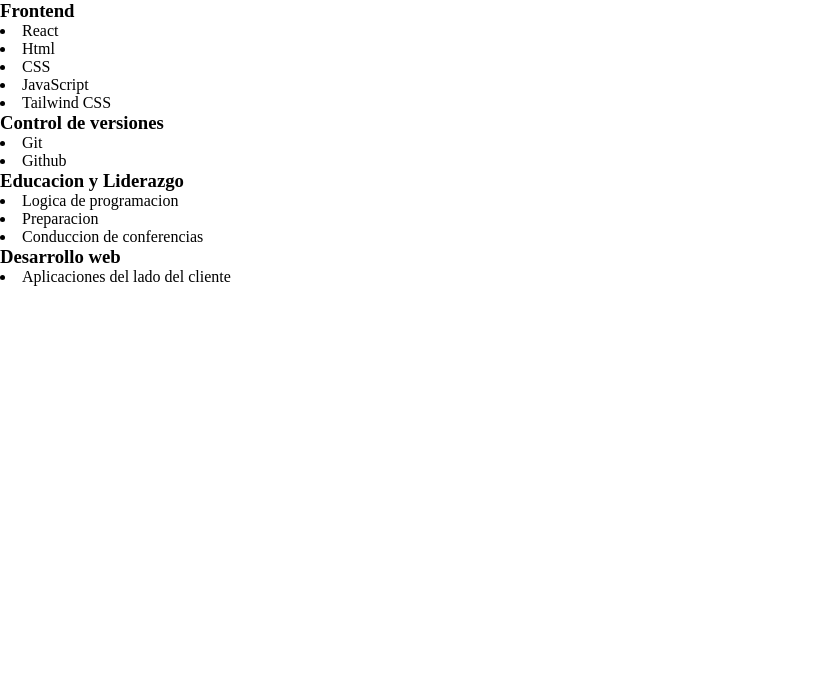
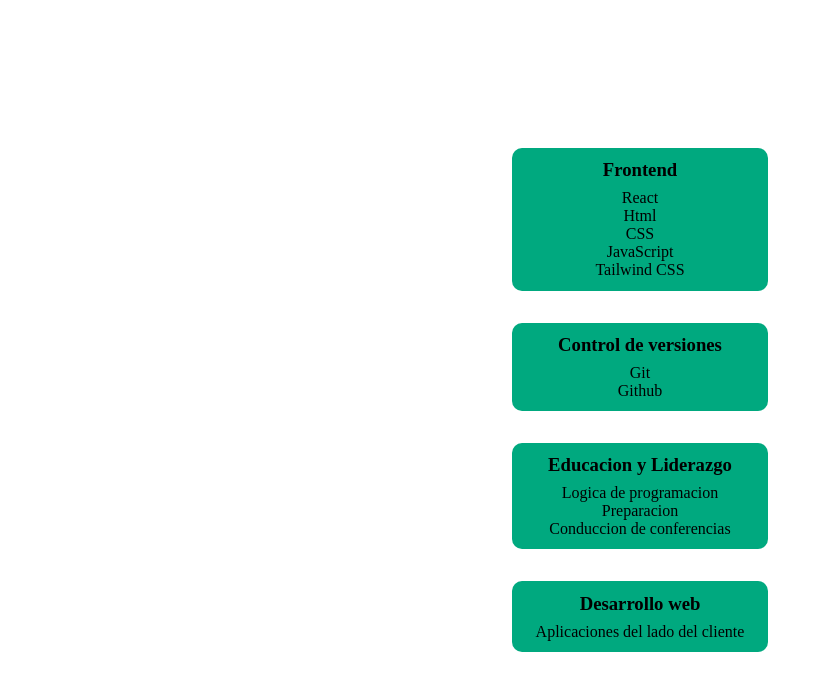
Before and after one commit to ronaldp12/PortafolioReact, a React (Vite) app: page /technicalSkills in a window 1280 px wide. Shown: the top 690 px of the page, without its empty margins (0-831 px from the left). Built offline with nearby package versions, Linux system fonts and the light colour scheme.

Commit message:
espera antes de redirigir agregado

```diff
--- a/src/components/Pages/TechnicalSkills/TechnicalSkills.jsx
+++ b/src/components/Pages/TechnicalSkills/TechnicalSkills.jsx
@@ -4,6 +4,8 @@ export const TechnicalSkills = () => {
   return (
 
     <>
+      <div className="container-technical-skills">
+
         <div className="container-technical">
           <h3>Frontend</h3>
           <ItemLista contenido={"React"} />
@@ -30,6 +32,8 @@ export const TechnicalSkills = () => {
           <h3>Desarrollo web </h3>
           <ItemLista contenido={"Aplicaciones del lado del cliente"} />
         </div>
+
+      </div>
     </>
 
 
--- a/src/components/Ui/BtnSection/BtnSection.jsx
+++ b/src/components/Ui/BtnSection/BtnSection.jsx
@@ -1,10 +1,20 @@
 import { NavLink } from "react-router-dom"
 
 export const BtnSection = ({contenido, estilos, to}) => {
+
+  const handleClick = (e) => {
+    e.preventDefault();
+
+    setTimeout(() => {
+
+      window.location.href = to;
+    }, 1000);
+  };
+
   return (
     <>
         <NavLink to={to}>
-          <button className={estilos}>{contenido}</button>
+          <button onClick={handleClick} className={estilos}>{contenido}</button>
         </NavLink>
 
     </>
--- a/src/index.css
+++ b/src/index.css
@@ -4,7 +4,7 @@
   box-sizing: border-box;
 }
 
-:root {
+#root {
   width: 100%;
   height: 100%;
   margin: 0;
@@ -138,3 +138,27 @@ h1{
 .bi-linkedin{
   font-size: 1.5rem;
 }
+
+.container-technical-skills{
+  width: 100%;
+  height: 100vh;
+  display: flex;
+  flex-direction: column;
+  justify-content: center;
+  align-items: center;
+}
+
+.container-technical{
+  width: 16rem;
+  height: auto;
+  list-style: none;
+  text-align: center;
+  background-color: #00A97F;
+  margin: 1rem;
+  border-radius: 10px;
+  padding: 0.7em;
+}
+
+.container-technical>h3{
+  margin-bottom: 0.5rem;
+}
```
Lines whose indentation alone changed are shown as unchanged.
